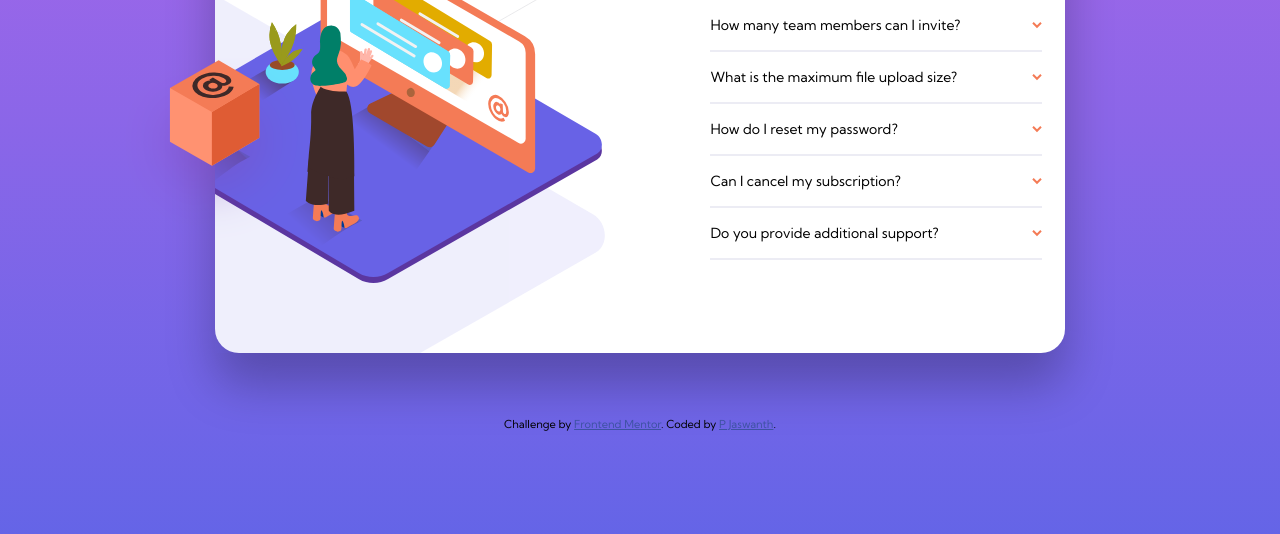
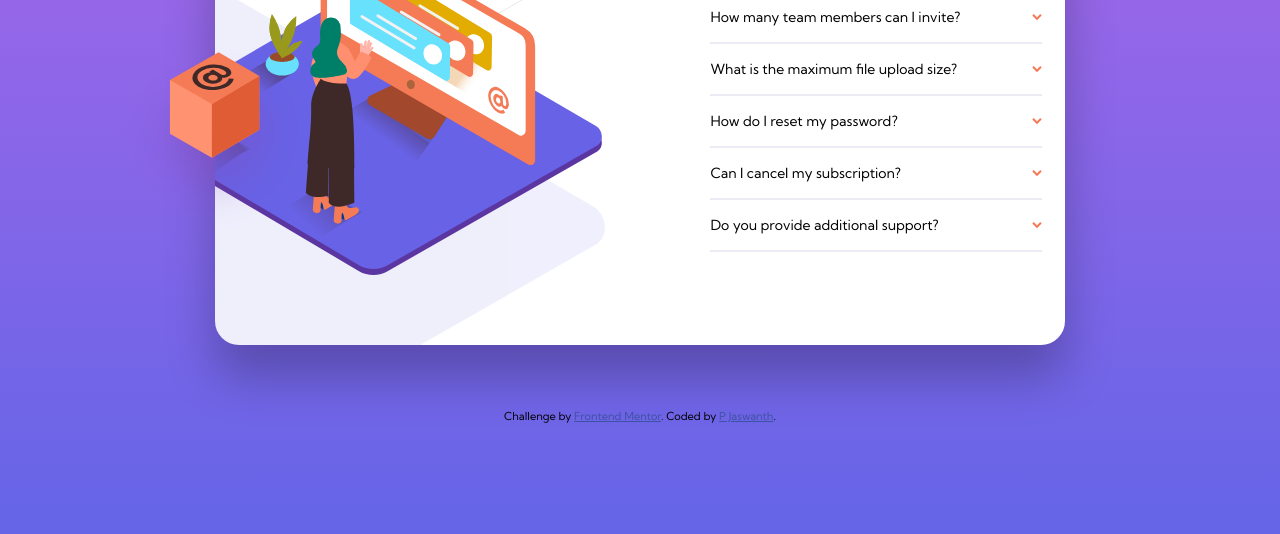
Before and after one commit to P-J-Looser/Challenges, a plain HTML site: page index.html in a window 1280 px wide. Shown: the part 266-800 px from the top of the page. Drawn offline with Linux system fonts and the light colour scheme.

Commit message:
final commit

```diff
--- a/styles/home.css
+++ b/styles/home.css
@@ -30,8 +30,8 @@ body {
 }
 
 main {
-    width: 88%;
-    padding-top: 1rem;
+    max-width: 300px;
+    padding: 0 0.5rem;
 }
 
 .container {
```
